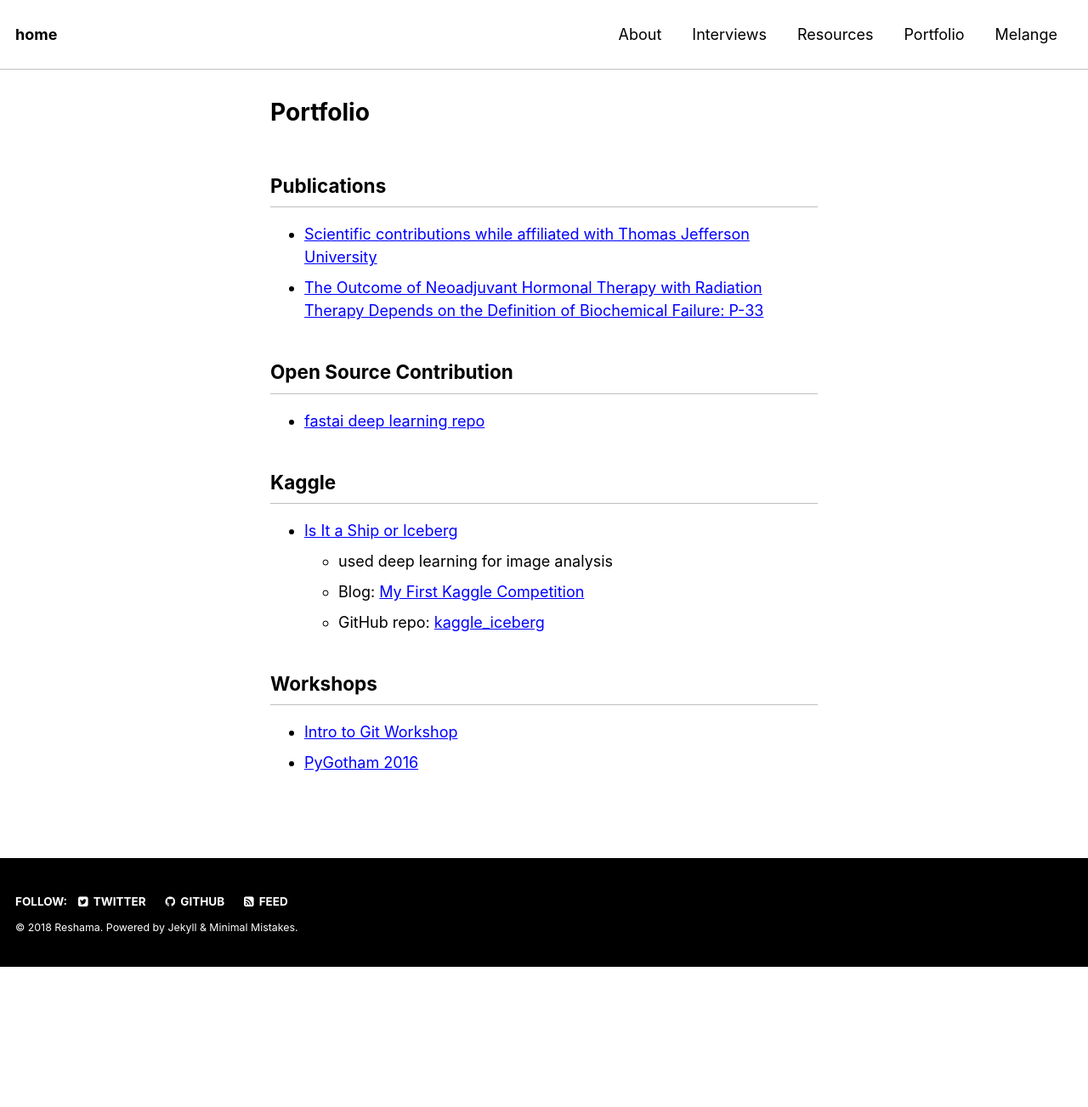
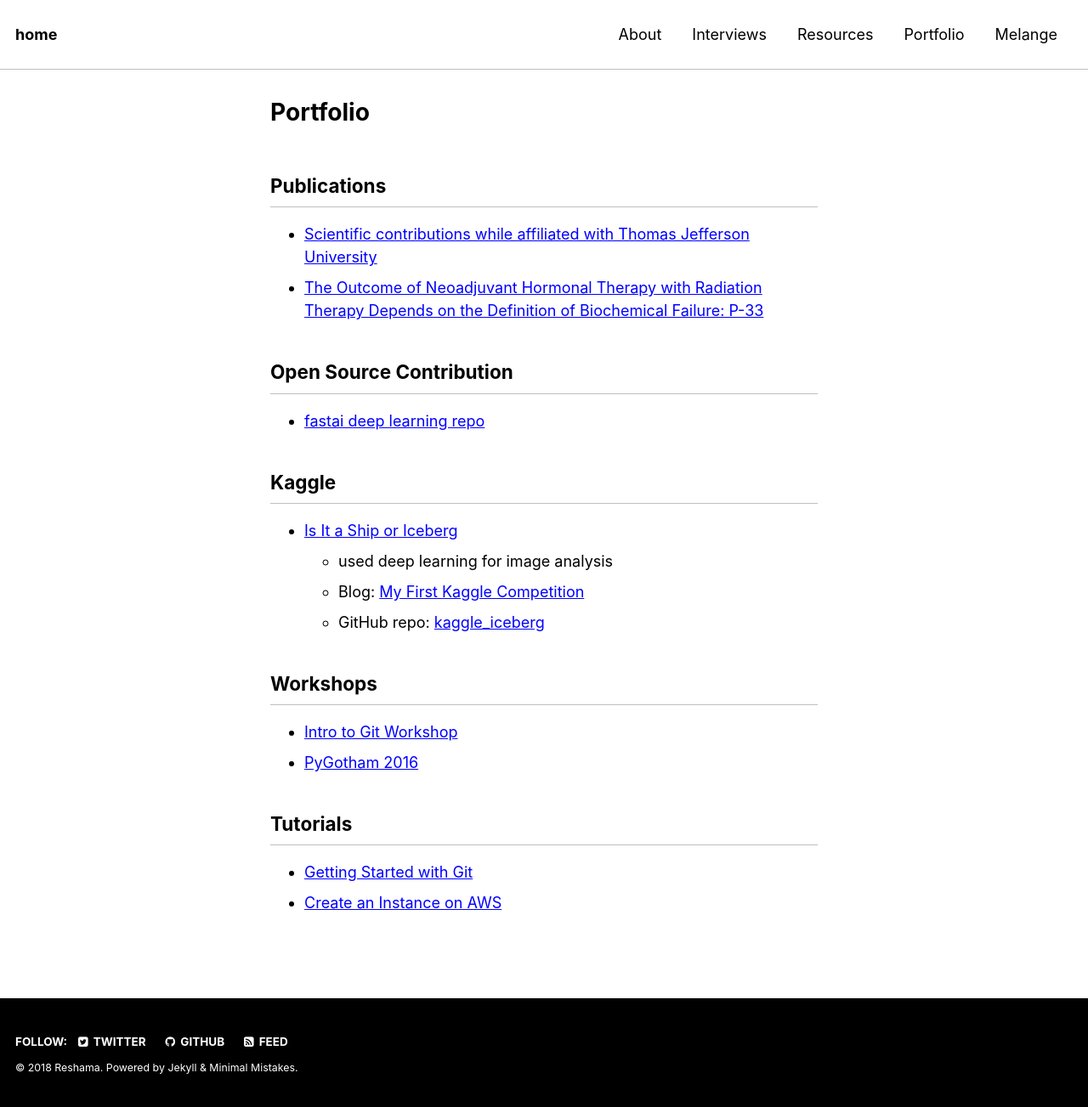
Before and after one commit to reshamas/reshamas.github.io, a Jekyll site: the page built from portfolio/index.md, in a window 1280 px wide. Shown: the whole page at 85% size. Built offline with Jekyll 4.4.1, drawn with Linux system fonts in a browser that asks for light colours; before the commit the page ends 1138 px from its top, so only the background shows below that.

Commit message:
Update index.md

```diff
--- a/portfolio/index.md
+++ b/portfolio/index.md
@@ -24,3 +24,7 @@ comments: false
 ## Workshops
 - [Intro to Git Workshop](https://github.com/reshamas/git-intro-workshop)
 - [PyGotham 2016](https://github.com/reshamas/pygotham-2016)
+
+## Tutorials
+- [Getting Started with Git](https://vimeo.com/178481263?mc_cid=06d951b22e&mc_eid=[UNIQID])
+- [Create an Instance on AWS](https://www.youtube.com/watch?v=_dRXVp_kk7w&t=14s)
```
